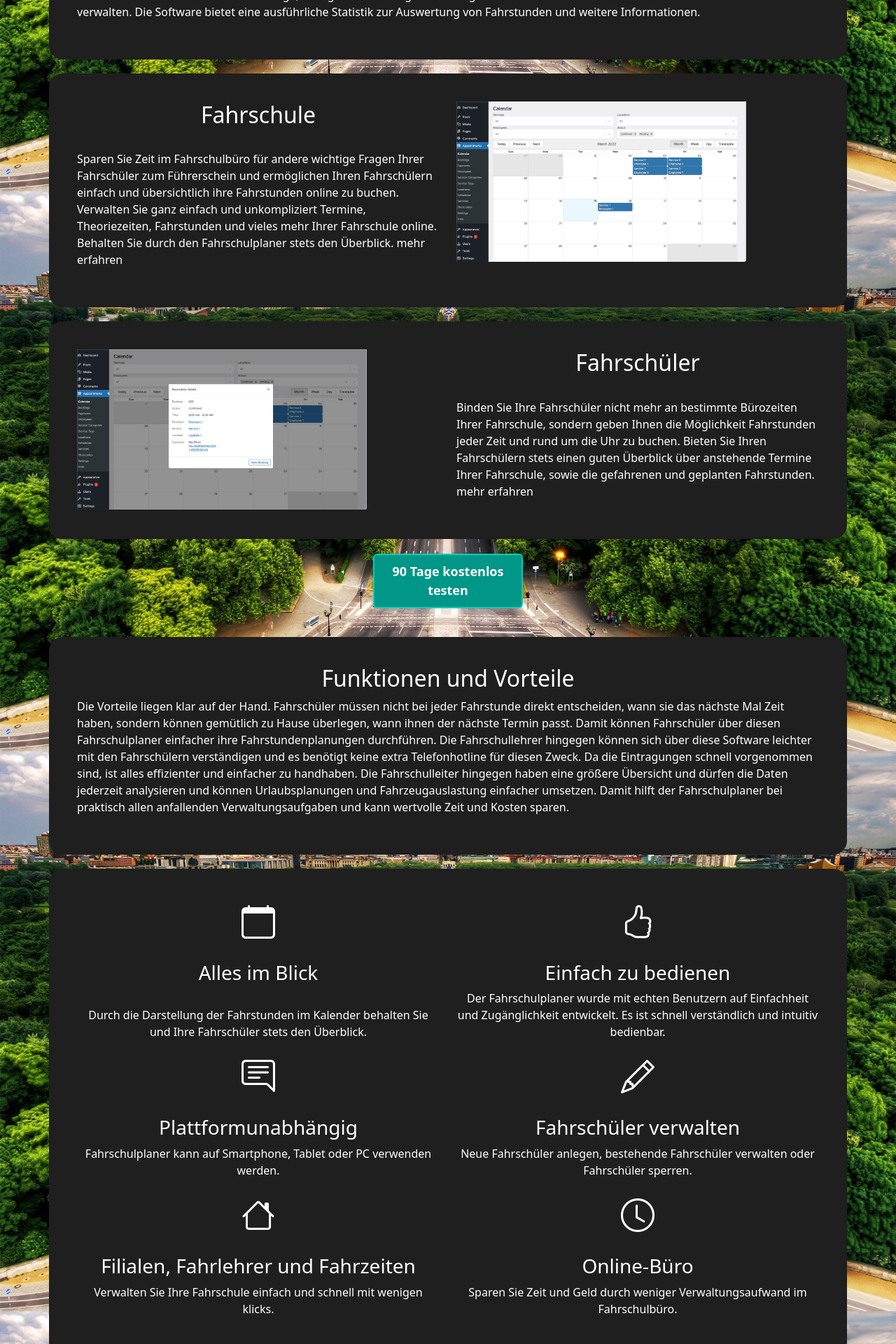
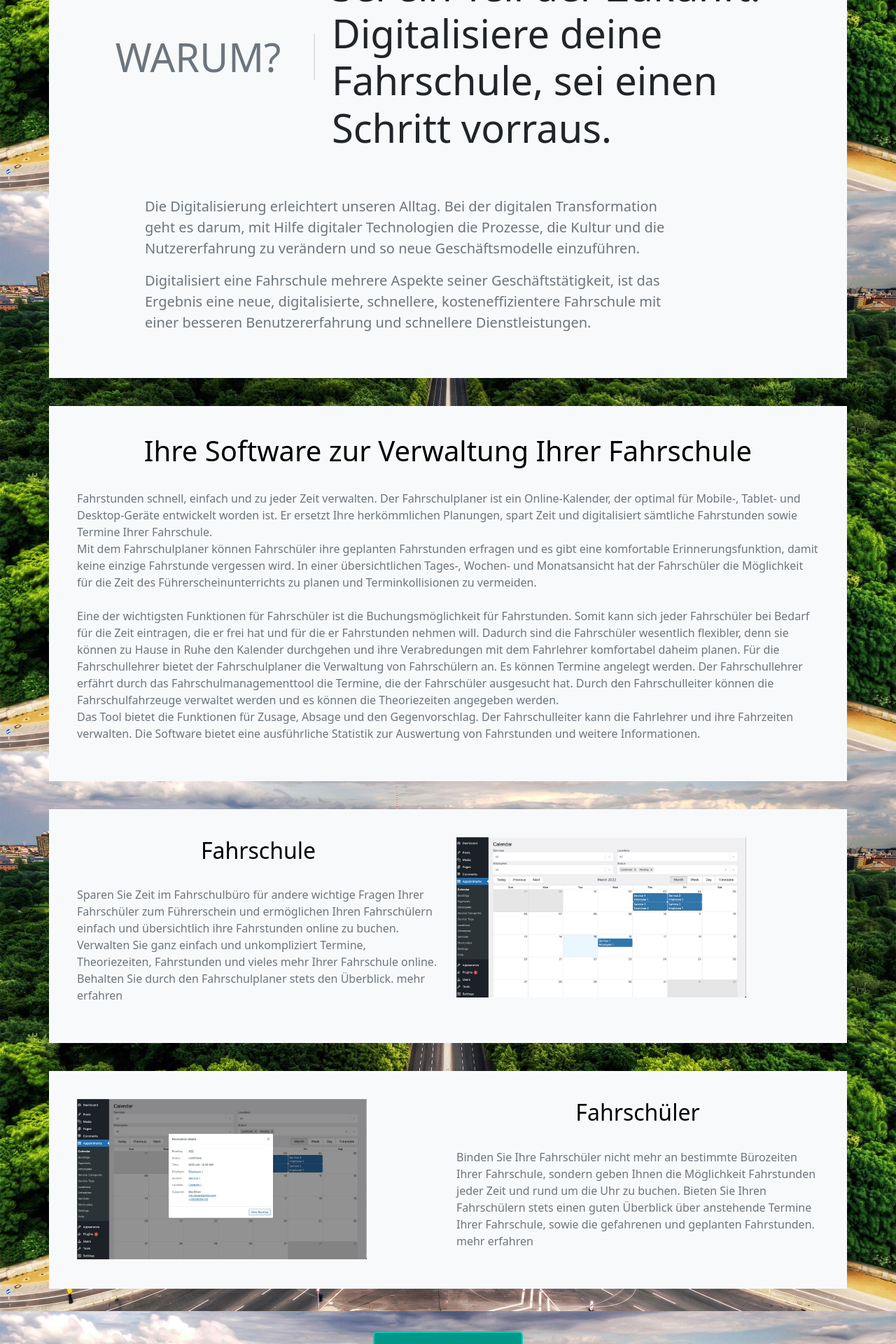
Before and after one commit to dengaertig/Fahrschulprojekt, a Django app: page / in a window 1280 px wide. Shown: the part 527-2447 px from the top of the page at 70% size. Run offline with Django 4.2, Linux system fonts and the light colour scheme; some libraries are stand-ins or nearby versions.

Commit message:
added new design and layout

```diff
--- a/Fahrschulplaner/inhalt/static/style.css
+++ b/Fahrschulplaner/inhalt/static/style.css
@@ -1,16 +1,21 @@
+
+.navbar {
+    margin-bottom: 50px;
+}
 
 .navbar-custom {
-    background-color: #009688;
+    background-color: rgb(248, 249, 250);
     height: 50%;
+    margin-top: 20px;
+}
 
-}
 body {
 	background-image: url(img/backgroundb1.jpg);
 	background-position: bottom center;
 	background-repeat: no-repeat;
 	background-size:cover;
 	background-attachment:fixed;
-    color: white;
+    color: rgb(0, 0, 0);
 }
 
 .d-grid .btn {
@@ -27,23 +32,27 @@ body {
 
 .navbar-brand {
     margin-left: 20%;
-    color: white !important;
+    color: #444444 !important;
 }
 
 .container-lg, .container-lg-1{
-    background-color: rgb(31, 31, 31) !important;
-    color: white;
+    background-color: #F8F9FA !important;
+    color: rgb(0, 0, 0);
     padding: 40px !important;
-    border-radius: 20px !important;
-    margin-top: 20px;
+    margin-top: 40px;
+    margin-bottom: 40px;
 }
 
-h2 {
+h1, h2, h3{
     text-align: center;
 }
 
 .col i {
     font-size: xxx-large;
+}
+
+.container-lg p {
+    color: #6C757D !important;
 }
 
 h3 {
@@ -52,6 +61,11 @@ h3 {
 .col {
     text-align: center;
 }
+
+.col p {
+    margin-top: 20px;
+}
+
 .container-big {
     display: flex;
     align-items: center;
@@ -66,14 +80,13 @@ h3 {
 }
 
 a {
-    color: white !important;
+    color: #444444 !important;
 }
 
 .navbar-nav {
     margin-left: auto;
     padding-left: 20%;
     padding-right: 30%;
-    color: white !important;
 }
 
 .container-2 {
--- a/Fahrschulplaner/inhalt/templates/base.html
+++ b/Fahrschulplaner/inhalt/templates/base.html
@@ -33,7 +33,7 @@
        <!-- Remove the container if you want to extend the Footer to full width. -->
 <div class="container my-5">
 
-  <footer class="bg-dark text-center text-white">
+  <footer class="bg-light text-center text-black">
   <!-- Grid container -->
   <div class="container p-4 pb-0">
     <!-- Section: Social media -->
--- a/Fahrschulplaner/inhalt/templates/index.html
+++ b/Fahrschulplaner/inhalt/templates/index.html
@@ -1,6 +1,37 @@
 {% extends 'base.html' %}
 {% load static %}
 {% block page_content %}
+
+<div class="d-flex container-fluid" lc-helper="background" style="height:50vh;background:url(https://images.unsplash.com/photo-1553782097-130fef5d3e27?ixlib=rb-4.0.3&ixid=M3wxMjA3fDB8MHxwaG90by1wYWdlfHx8fGVufDB8fHx8fA%3D%3D&auto=format&fit=crop&w=1932&q=80)  center / cover no-repeat;">
+</div>
+<div class="container p-5 bg-light" style="margin-top:-100px">
+    <div class="row">
+        <div class="col-md-4 text-center align-self-center">
+            <div class="lc-block border-end border-2 ">
+                <div editable="rich">
+                    <p class="display-4 text-secondary">WARUM?</p>
+                </div>
+            </div><!-- /lc-block -->
+        </div><!-- /col -->
+        <div class="col-md-8">
+            <div class="lc-block ">
+                <div editable="rich">
+                    <p class="display-4">Sei ein Teil der Zukunft. Digitalisiere deine Fahrschule, sei einen Schritt vorraus.</p>
+                </div>
+            </div><!-- /lc-block -->
+        </div><!-- /col -->
+    </div>
+    <div class="row">
+        <div class="col-md-9 offset-md-1">
+            <div class="lc-block mt-5">
+                <div editable="rich">
+                    <p class="lead text-secondary"> Die Digitalisierung erleichtert unseren Alltag. Bei der digitalen Transformation geht es darum, mit Hilfe digitaler Technologien die Prozesse, die Kultur und die Nutzererfahrung zu verändern und so neue Geschäftsmodelle einzuführen.&nbsp;</p>
+                    <p class="lead text-secondary">Digitalisiert eine Fahrschule mehrere Aspekte seiner Geschäftstätigkeit, ist das Ergebnis eine neue, digitalisierte, schnellere, kosteneffizientere Fahrschule mit einer besseren Benutzererfahrung und schnellere Dienstleistungen. </p>
+                </div>
+            </div><!-- /lc-block -->
+        </div><!-- /col -->
+    </div>
+</div>
 
 <div class="container-lg">
     <h1>Ihre Software zur Verwaltung Ihrer Fahrschule</h1><br>
@@ -66,7 +97,7 @@
 
         <div class="col">
             <i class="bi bi-calendar"></i><br>
-            <h3>Alles im Blick</h3><br>
+            <h3>Alles im Blick</h3>
             <p>Durch die Darstellung der Fahrstunden im Kalender behalten Sie und Ihre Fahrschüler stets den Überblick.</p>
         </div>
         <div class="col">
```
